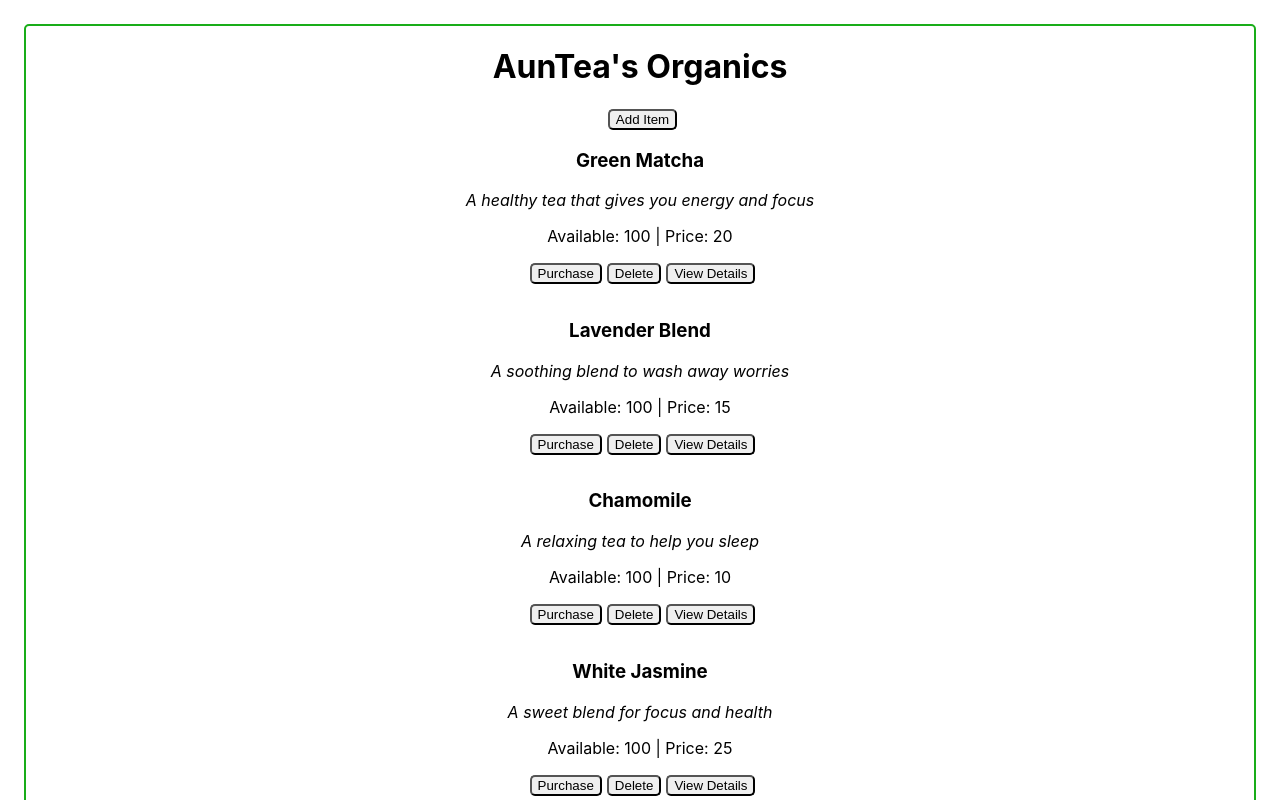
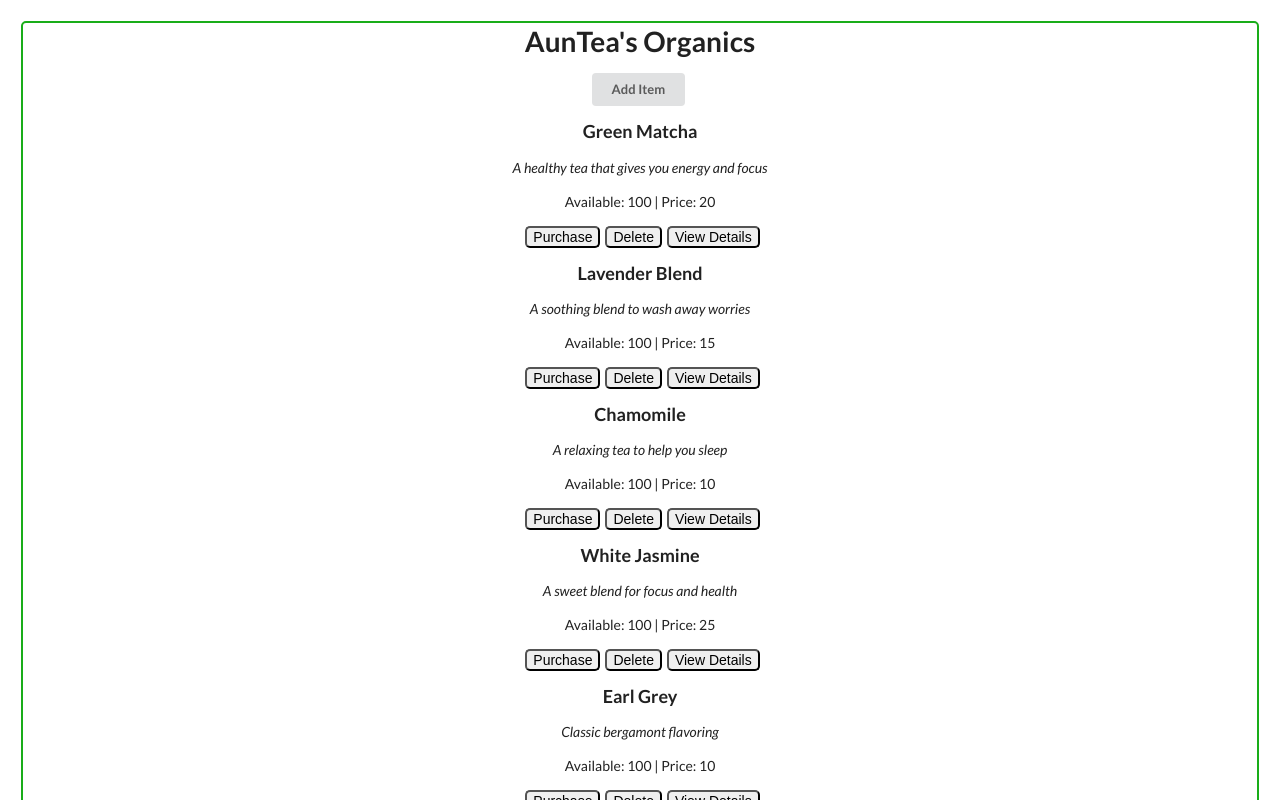
Before and after one commit to wrunion/epicodus-react-project, a React (Create React App) app: page / in a window 1280 px wide. Shown: the top 800 px of the page. Built offline with nearby package versions, Linux system fonts and the light colour scheme.

Commit message:
Extract button to separate render method.

```diff
--- a/public/index.html
+++ b/public/index.html
@@ -1,6 +1,7 @@
 <!DOCTYPE html>
 <html lang="en">
   <head>
+    <link href="https://cdnjs.cloudflare.com/ajax/libs/semantic-ui/2.4.1/semantic.min.css" rel="stylesheet" type="text/css"/>
     <meta charset="utf-8" />
     <link rel="icon" href="%PUBLIC_URL%/favicon.ico" />
     <meta name="viewport" content="width=device-width, initial-scale=1" />
--- a/src/components/App.css
+++ b/src/components/App.css
@@ -27,8 +27,11 @@
 }
 
 .ItemDetailView button {
-  font-size: 75%;
   border-radius: 5px;
+}
+
+#AddItem {
+  padding: 1em;
 }
 
 button {
@@ -42,7 +45,7 @@ button {
   margin-bottom: 1.5em;
 }
 
-body {
+/* body {
   margin: 0;
   font-family: -apple-system, BlinkMacSystemFont, 'Segoe UI', 'Roboto', 'Oxygen',
     'Ubuntu', 'Cantarell', 'Fira Sans', 'Droid Sans', 'Helvetica Neue',
@@ -54,4 +57,4 @@ body {
 code {
   font-family: source-code-pro, Menlo, Monaco, Consolas, 'Courier New',
     monospace;
-}
+} */
--- a/src/components/ItemControl.js
+++ b/src/components/ItemControl.js
@@ -102,6 +102,7 @@ class ItemControl extends Component {
   }
 
   /* RENDER METHODS */
+
   /* To display the form */
   renderForm() {
     return (
@@ -139,6 +140,15 @@ class ItemControl extends Component {
     );
   }
 
+  renderButton() {
+    return (
+      <div id="AddItem">
+        <button className="ui button small" onClick={this.displayForm}>Add Item</button>
+      </div>
+    );
+  }
+
+  /* Actual render method */
   render() {
     const { itemSelected, formShowing, itemList } = this.state;
     /* If an item has been selected for detail view */
@@ -158,7 +168,7 @@ class ItemControl extends Component {
     } else if ((formShowing === false) && (itemList.length > 0)) {
       return (
         <div className="ItemView">
-        <button onClick={this.displayForm}>Add Item</button>
+          {this.renderButton()}
           {this.renderItemList()}
         </div>
       );
@@ -167,7 +177,7 @@ class ItemControl extends Component {
       return (
         <div className="DefaultView">
           <h2>There are no items to display.</h2>
-          <button onClick={this.displayForm}>Add Item</button>
+          {this.renderButton()}
         </div>
       );
     }
```
